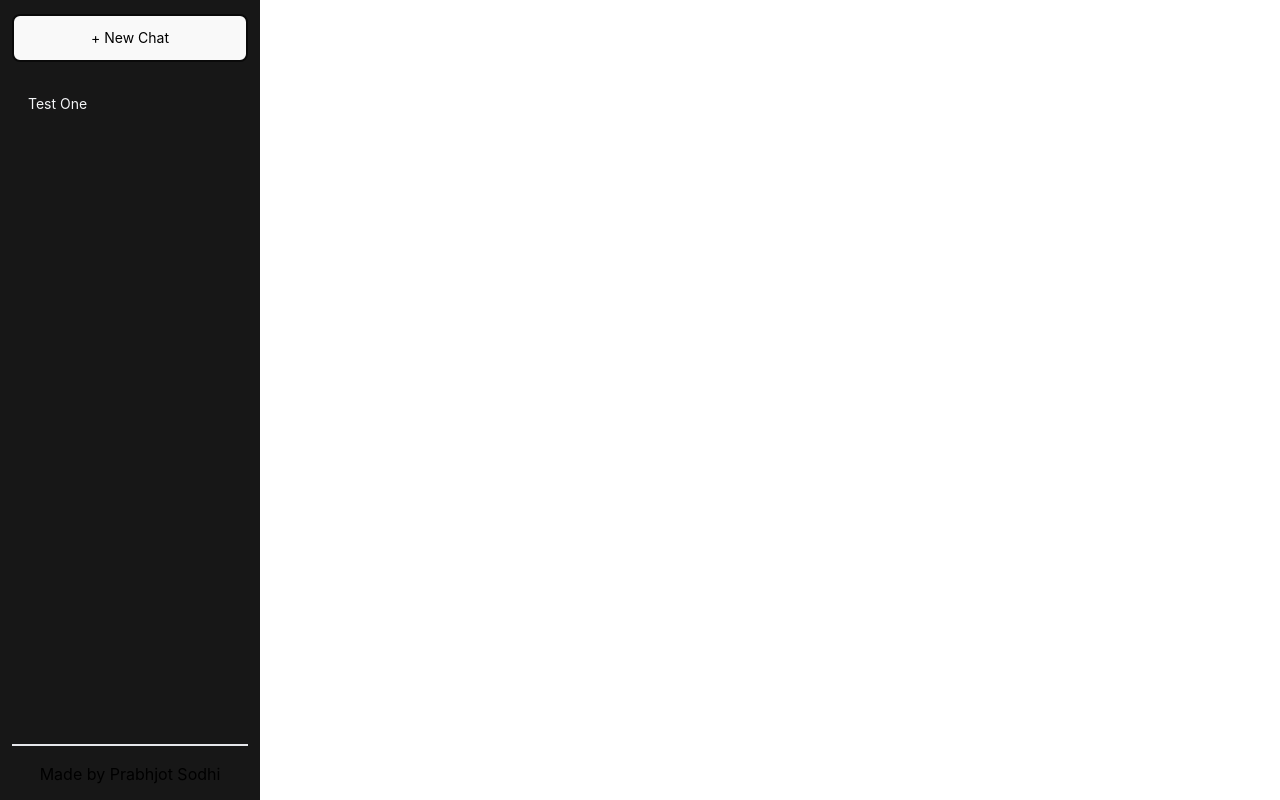
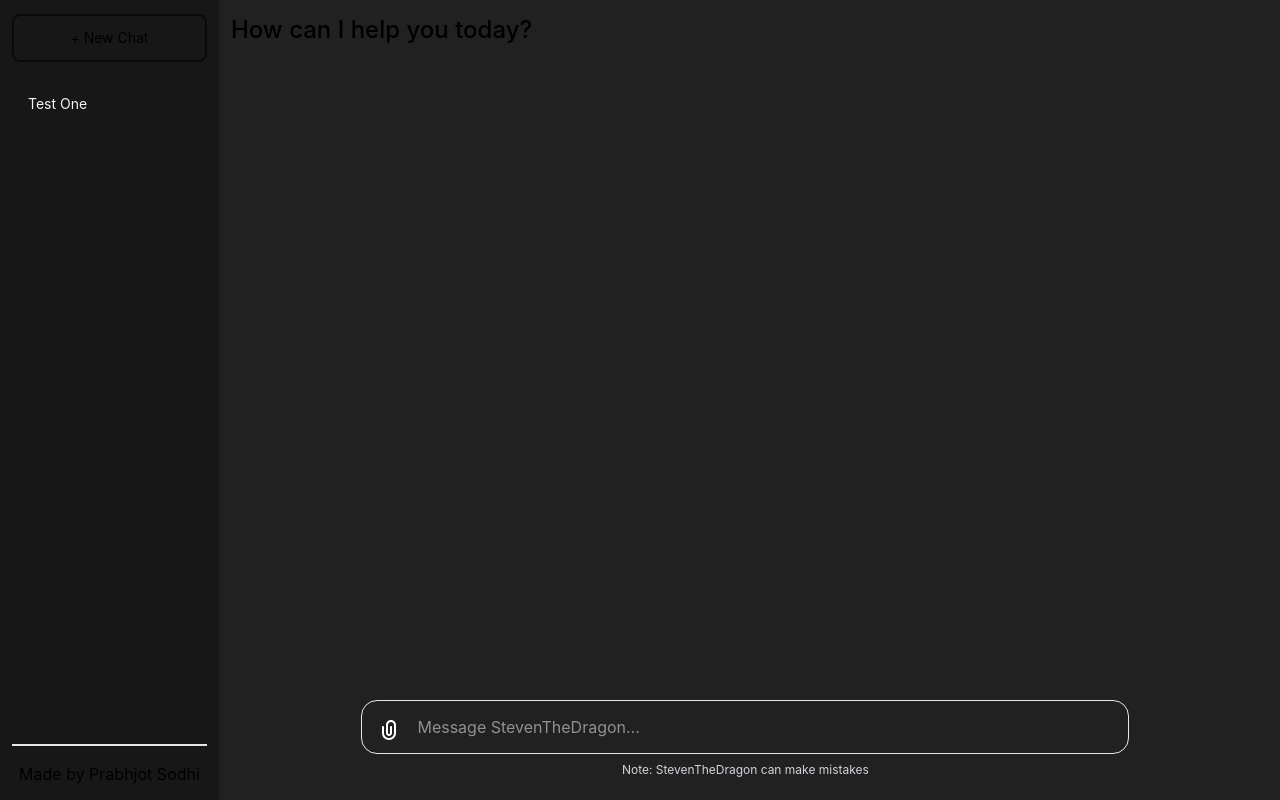
Before and after one commit to PrabhjotSodhi/StevenTheDragon, a React (Vite) app: page / in a window 1280 px wide. Built offline with nearby package versions, Linux system fonts and the light colour scheme.

Commit message:
Updated chat window styling

```diff
--- a/src/App.tsx
+++ b/src/App.tsx
@@ -16,9 +16,34 @@ function App() {
         </div>
       </nav>
       {/* Chat Window */}
-      <div className="flex h-full flex-col" tabIndex={0}>
+      <div className="flex h-full w-full flex-col px-3 py-3.5" tabIndex={0}>
         <div className="h-full flex-1 items-center justify-center">
-          <div></div>
+          <div className="mb-5 text-2xl font-medium">How can I help you today?</div>
+        </div>
+        <div className="w-full border-white/20 pt-2 md:w-[calc(100%-.5rem)] md:border-transparent md:pt-0">
+          <form className="stretch mx-2 flex flex-row gap-3 last:mb-2 md:mx-4 md:last:mb-6 lg:mx-auto lg:max-w-2xl xl:max-w-3xl">
+            <div className="relative flex h-full flex-1 items-stretch md:flex-col">
+              <div></div>
+              <div className="flex w-full items-center">
+                <div className="flex w-full flex-grow flex-col overflow-hidden rounded-2xl border text-white">
+                  <textarea name="prompt-textarea" id="prompt-textarea" className="max-h-25 w-full resize-none border-0 bg-transparent py-[10px] pl-10 pr-10 placeholder-white/50 focus:ring-0 focus-visible:ring-0 md:py-3.5 md:pl-[55px] md:pr-12" tabIndex={0} placeholder="Message StevenTheDragon..." spellCheck="false" cols={30} rows={1}></textarea>
+                  <div className="absolute bottom-2 left-2 flex md:bottom-3 md:left-4">
+                    <button className="btn relative p-0 text-white" aria-label="Attach files">
+                      <div className="flex w-full items-center justify-center gap-2">
+                        <svg width="24" height="24" viewBox="0 0 24 24" fill="none" xmlns="http://www.w3.org/2000/svg">
+                          <path fill-rule="evenodd" clip-rule="evenodd" d="M9 7C9 4.23858 11.2386 2 14 2C16.7614 2 19 4.23858 19 7V15C19 18.866 15.866 22 12 22C8.13401 22 5 18.866 5 15V9C5 8.44772 5.44772 8 6 8C6.55228 8 7 8.44772 7 9V15C7 17.7614 9.23858 20 12 20C14.7614 20 17 17.7614 17 15V7C17 5.34315 15.6569 4 14 4C12.3431 4 11 5.34315 11 7V15C11 15.5523 11.4477 16 12 16C12.5523 16 13 15.5523 13 15V9C13 8.44772 13.4477 8 14 8C14.5523 8 15 8.44772 15 9V15C15 16.6569 13.6569 18 12 18C10.3431 18 9 16.6569 9 15V7Z" fill="currentColor"></path>
+                        </svg>
+                      </div>
+                    </button>
+                    <input type="file" className="hidden" style={{ display: "none;" }} />
+                  </div>
+                </div>
+              </div>
+            </div>
+          </form>
+          <div className="relative px-2 py-2 text-center text-xs text-gray-300 md:px-[60px]">
+            <span>Note: StevenTheDragon can make mistakes</span>
+          </div>
         </div>
       </div>
     </div>
--- a/src/index.css
+++ b/src/index.css
@@ -10,6 +10,7 @@
   text-rendering: optimizeLegibility;
   -webkit-font-smoothing: antialiased;
   -moz-osx-font-smoothing: grayscale;
+  background-color: #212121;
 }
 
 html, body, #root {
@@ -31,6 +32,20 @@ h1 {
   font-size: 3.2em;
   line-height: 1.1;
 }
+
+textarea {
+  --tw-shadow: 0 0 transparent;
+  -webkit-appearance: none;
+  appearance: none;
+  background-color: #fff;
+  border-color: #9b9b9b;
+  border-radius: 0;
+  border-width: 1px;
+  font-size: 1rem;
+  line-height: 1.5rem;
+  padding: .5rem .75rem
+}
+
 /*
 button {
   border-radius: 8px;
@@ -51,15 +66,3 @@ button:focus-visible {
   outline: 4px auto -webkit-focus-ring-color;
 }
 */
-
-@media (prefers-color-scheme: light) {
-  :root {
-    background-color: #ffffff;
-  }
-  a:hover {
-    color: #747bff;
-  }
-  button {
-    background-color: #f9f9f9;
-  }
-}
```
